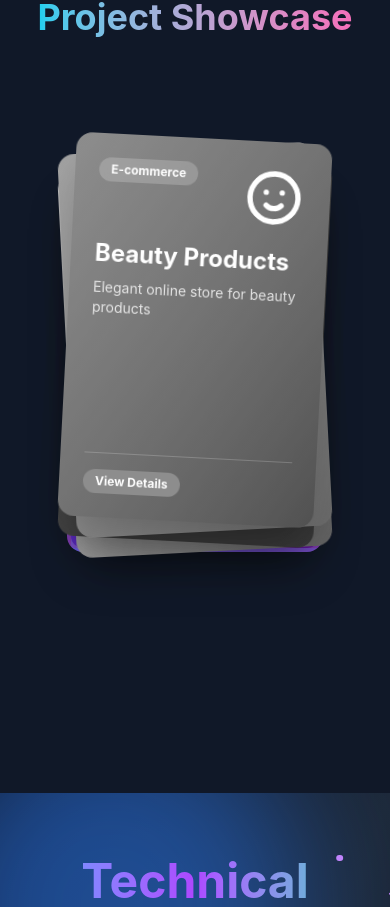
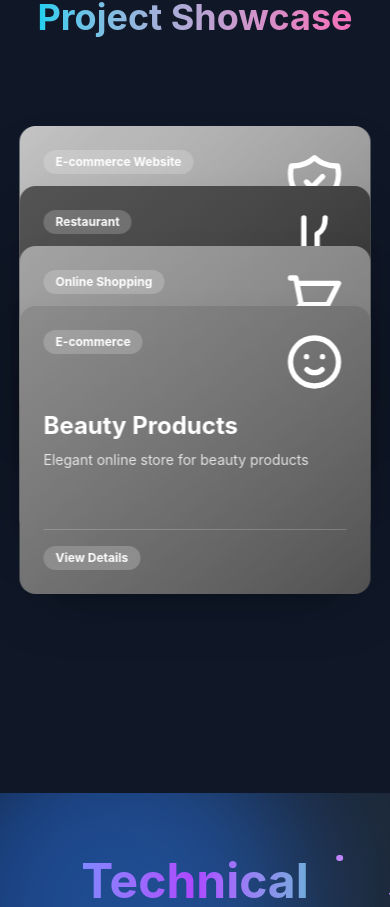
Before and after one commit to praneashMG/Portfolio, a React (Vite) app: page / in a window 390 px wide. Shown: the part 895-1802 px from the top of the page. Built offline with nearby package versions, Linux system fonts and the light colour scheme.

Commit message:
Some changes

```diff
--- a/src/components/ProjectShowcase.jsx
+++ b/src/components/ProjectShowcase.jsx
@@ -4,8 +4,10 @@ import React, { useState, useRef, useEffect } from 'react';
 const ProjectShowcase = () => {
   const [activeCard, setActiveCard] = useState(null);
   const [isHovered, setIsHovered] = useState(false);
+  const [isMobile, setIsMobile] = useState(false);
   const deckRef = useRef(null);
 
+  // PROJECTS ARRAY (unchanged, only formatting improved for readability)
   const projects = [
     {
       id: 1,
@@ -13,18 +15,16 @@ const ProjectShowcase = () => {
       category: "E-commerce Website",
       description: "Developed a dynamic and responsive jewelry e-commerce website",
       details: "Built using React, Tailwind CSS",
-  technologies: ["React", "Tailwind CSS", ],
+      technologies: ["React", "Tailwind CSS"],
       color: "from-yellow-400 to-pink-500",
       accent: "bg-yellow-400",
       liveDemo: "https://jewelery-taupe.vercel.app/",
       sourceCode: "https://github.com/praneashMG/JEWELERY",
-
-
       icon: (
         <svg xmlns="http://www.w3.org/2000/svg" className="h-16 w-16" fill="none" viewBox="0 0 24 24" stroke="currentColor">
           <path strokeLinecap="round" strokeLinejoin="round" strokeWidth={2} d="M9 12l2 2 4-4m5.618-4.016A11.955 11.955 0 0112 2.944a11.955 11.955 0 01-8.618 3.04A12.02 12.02 0 003 9c0 5.591 3.824 10.29 9 11.622 5.176-1.332 9-6.03 9-11.622 0-1.042-.133-2.052-.382-3.016z" />
         </svg>
-      )
+      ),
     },
     {
       id: 2,
@@ -37,8 +37,6 @@ const ProjectShowcase = () => {
       accent: "bg-rose-500",
       liveDemo: "https://pgr-spicy.vercel.app/",
       sourceCode: "https://github.com/praneashMG/PGR_SPICY",
-
-
       icon: (
         <svg xmlns="http://www.w3.org/2000/svg" className="h-16 w-16" fill="none" viewBox="0 0 24 24" stroke="currentColor">
           <path strokeLinecap="round" strokeLinejoin="round" strokeWidth={2} d="M8 3v18M16 3c0 3-1 5-3 6v12" />
@@ -56,8 +54,6 @@ const ProjectShowcase = () => {
       accent: "bg-amber-500",
       liveDemo: "https://e-com-beauty-products.vercel.app/",
       sourceCode: "https://github.com/your-repo/bike-taxi",
-
-
       icon: (
         <svg xmlns="http://www.w3.org/2000/svg" className="h-16 w-16" fill="none" viewBox="0 0 24 24" stroke="currentColor">
           <path strokeLinecap="round" strokeLinejoin="round" strokeWidth={2} d="M3 3h2l.4 2M7 13h10l4-8H5.4M7 13L5.4 5M7 13l-2.293 2.293c-.63.63-.184 1.707.707 1.707H17m0 0a2 2 0 100 4 2 2 0 000-4zm-8 2a2 2 0 11-4 0 2 2 0 014 0z" />
@@ -73,20 +69,35 @@ const ProjectShowcase = () => {
       technologies: ["React", "Vite", "Tailwind CSS", "Node.js"],
       color: "from-yellow-600 to-orange-700",
       accent: "bg-yellow-600",
-
       liveDemo: "https://e-com-beauty-products.vercel.app/",
       sourceCode: "https://github.com/praneashMG/e-com-beauty-products",
-
-
       icon: (
-
         <svg xmlns="http://www.w3.org/2000/svg" className="h-16 w-16" fill="none" viewBox="0 0 24 24" stroke="currentColor">
           <path strokeLinecap="round" strokeLinejoin="round" strokeWidth={2} d="M14.828 14.828a4 4 0 01-5.656 0M9 10h.01M15 10h.01M21 12a9 9 0 11-18 0 9 9 0 0118 0z" />
         </svg>
       )
-
     }
   ];
+
+
+  // DYNAMIC POSITION FUNCTION (supports mobile)
+  function getCardPosition(index, total, isMobile) {
+    if (isMobile) {
+      // Vertically stack/spread cards, centered horizontally
+      const y = -90 + index * 60; // change spacing as desired
+      const x = 0;
+      const rot = 0;
+      return { x: `${x}px`, y: `${y}px`, rot: `${rot}deg` };
+    } else {
+      // Fan out horizontally for desktop
+      const spread = 160;
+      const centerOffset = ((total - 1) / 2) * spread;
+      const x = index * spread - centerOffset;
+      const y = -100 - Math.abs(index - (total - 1) / 2) * 15;
+      const rot = (index - (total - 1) / 2) * 12;
+      return { x: `${x}px`, y: `${y}px`, rot: `${rot}deg` };
+    }
+  }
 
   const handleCardClick = (id) => {
     if (activeCard === id) {
@@ -100,6 +111,14 @@ const ProjectShowcase = () => {
     setIsHovered(isHovering);
   };
 
+  // Responsive: check for mobile
+  useEffect(() => {
+    const checkMobile = () => setIsMobile(window.innerWidth < 640);
+    checkMobile();
+    window.addEventListener('resize', checkMobile);
+    return () => window.removeEventListener('resize', checkMobile);
+  }, []);
+
   // Close card when clicking outside
   useEffect(() => {
     const handleClickOutside = (e) => {
@@ -107,7 +126,6 @@ const ProjectShowcase = () => {
         setActiveCard(null);
       }
     };
-
     document.addEventListener('mousedown', handleClickOutside);
     return () => document.removeEventListener('mousedown', handleClickOutside);
   }, []);
@@ -143,28 +161,20 @@ const ProjectShowcase = () => {
           let transform = '';
           let zIndex = index;
           let opacity = 1;
-          let width = '16rem'; // 64
-          let height = '24rem'; // 96
+          let width = isMobile ? '90vw' : '16rem';    // Wider on mobile
+          let height = isMobile ? '18rem' : '24rem';  // Shorter on mobile
 
           if (activeCard === project.id) {
             // Active card expands to show details
             transform = 'translate(-50%, -50%) rotate(0deg)';
             zIndex = 50;
-            width = '22rem'; // Expanded width
-            height = '30rem'; // Expanded height
-          } else if (isHovered) {
+            width = isMobile ? '96vw' : '22rem';
+            height = isMobile ? '27rem' : '30rem';
+          } else if (isHovered || isMobile) {
             // Spread positions for each card
-            const positions = [
-  { x: '-320px', y: '-30px', rot: '-22deg' },   // far left
-  { x: '-160px', y: '-70px', rot: '-12deg' },   // left
-  { x: '0',      y: '-100px', rot: '0deg' },    // center
-  { x: '160px',  y: '-70px', rot: '12deg' },    // right
-];
-
-
-            transform = `translate(-50%, -50%) translate(${positions[index].x}, ${positions[index].y}) rotate(${positions[index].rot})`;
+            const { x, y, rot } = getCardPosition(index, projects.length, isMobile);
+            transform = `translate(-50%, -50%) translate(${x}, ${y}) rotate(${rot})`;
             zIndex = 10 + index;
-
             // Dim other cards when one is active
             if (activeCard) opacity = 0.5;
           } else {
@@ -260,10 +270,9 @@ const ProjectShowcase = () => {
                           )}
                         </div>
                       )}
-
-
                     </div>
                   </div>
+
                 </div>
               </div>
             </div>
```
Lines whose indentation alone changed are shown as unchanged.
